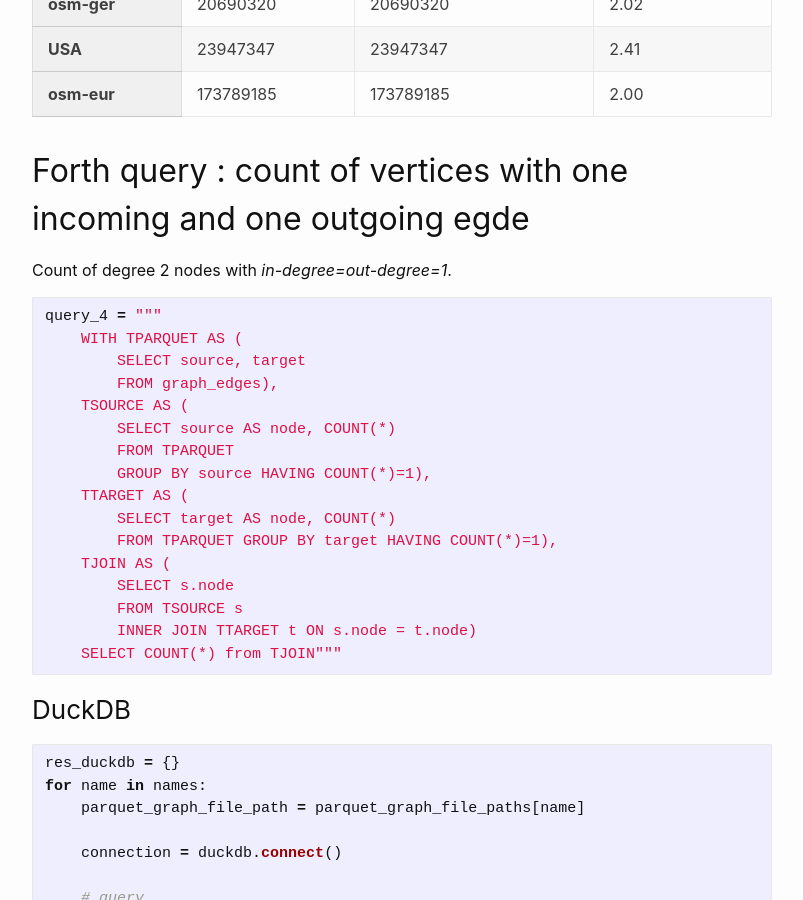
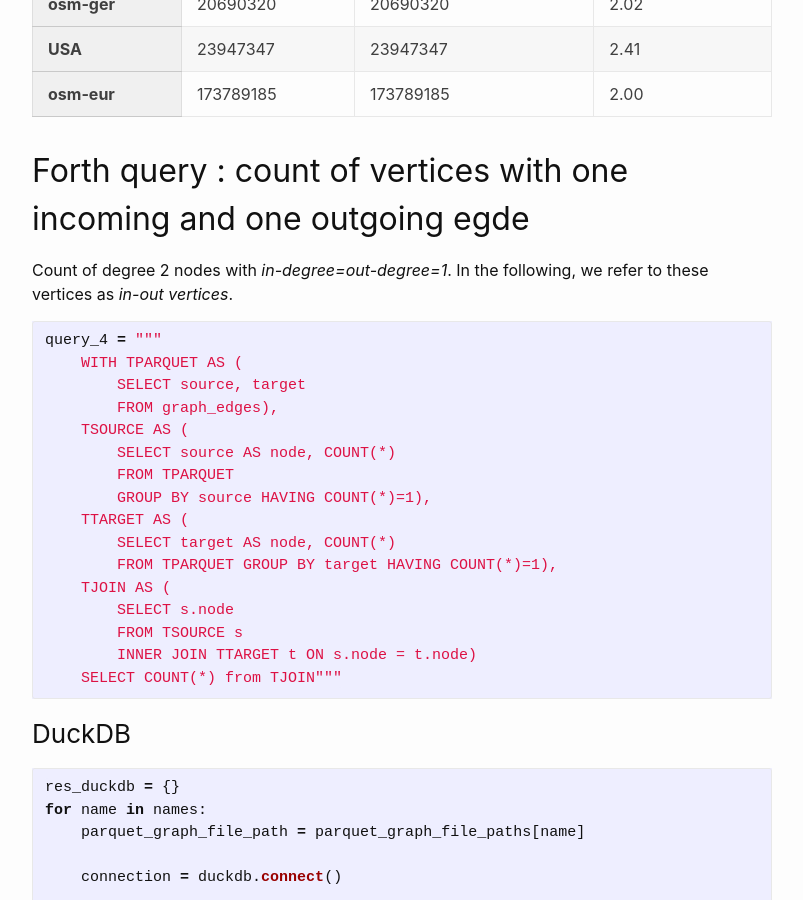
Before and after one commit to aetperf/aetperf.github.io, a Jekyll site: the page built from _posts/2022-10-04-Query-Parquet-files-with-DuckDB-and-Tableau-Hyper-engines.md, in a window 1280 px wide and 900 px high, scrolled down 12844 px. Shown: the whole window, without its empty margins (238-1041 px from the left). Built offline with Jekyll 4.4.1, drawn with Linux system fonts in a browser that asks for light colours; comment, search, counter and statistics services are not loaded.

Commit message:
small update

````diff
--- a/_posts/2022-10-04-Query-Parquet-files-with-DuckDB-and-Tableau-Hyper-engines.md
+++ b/_posts/2022-10-04-Query-Parquet-files-with-DuckDB-and-Tableau-Hyper-engines.md
@@ -771,7 +771,7 @@
 
 ## Forth query : count of vertices with one incoming and one outgoing egde
 
-Count of degree 2 nodes with *in-degree=out-degree=1*.
+Count of degree 2 nodes with *in-degree=out-degree=1*. In the following, we refer to these vertices as *in-out vertices*.
 
 
 ```python
````
